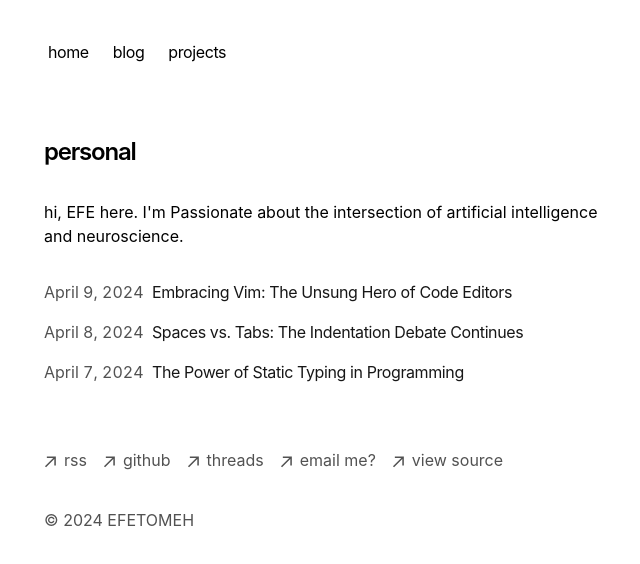
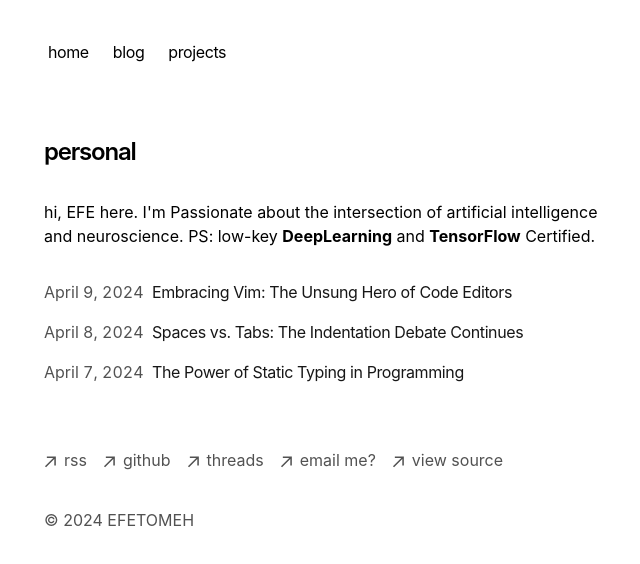
Before and after one commit to i-efe/p, a Next.js app: page / in a window 1280 px wide. Shown: the top 564 px of the page, without its empty margins (308-948 px from the left). Built offline with nearby package versions, Linux system fonts and the light colour scheme.

Commit message:
Update page.tsx

```diff
--- a/app/page.tsx
+++ b/app/page.tsx
@@ -8,8 +8,9 @@ export default function Page() {
       </h1>
       <p className="mb-4">
         {`hi, EFE here.
+        `}
         I'm Passionate about the intersection of artificial intelligence and neuroscience.
-        `}
+        PS: low-key <b>DeepLearning</b> and <b>TensorFlow</b> Certified.
       </p>
       <div className="my-8">
         <BlogPosts />
```
